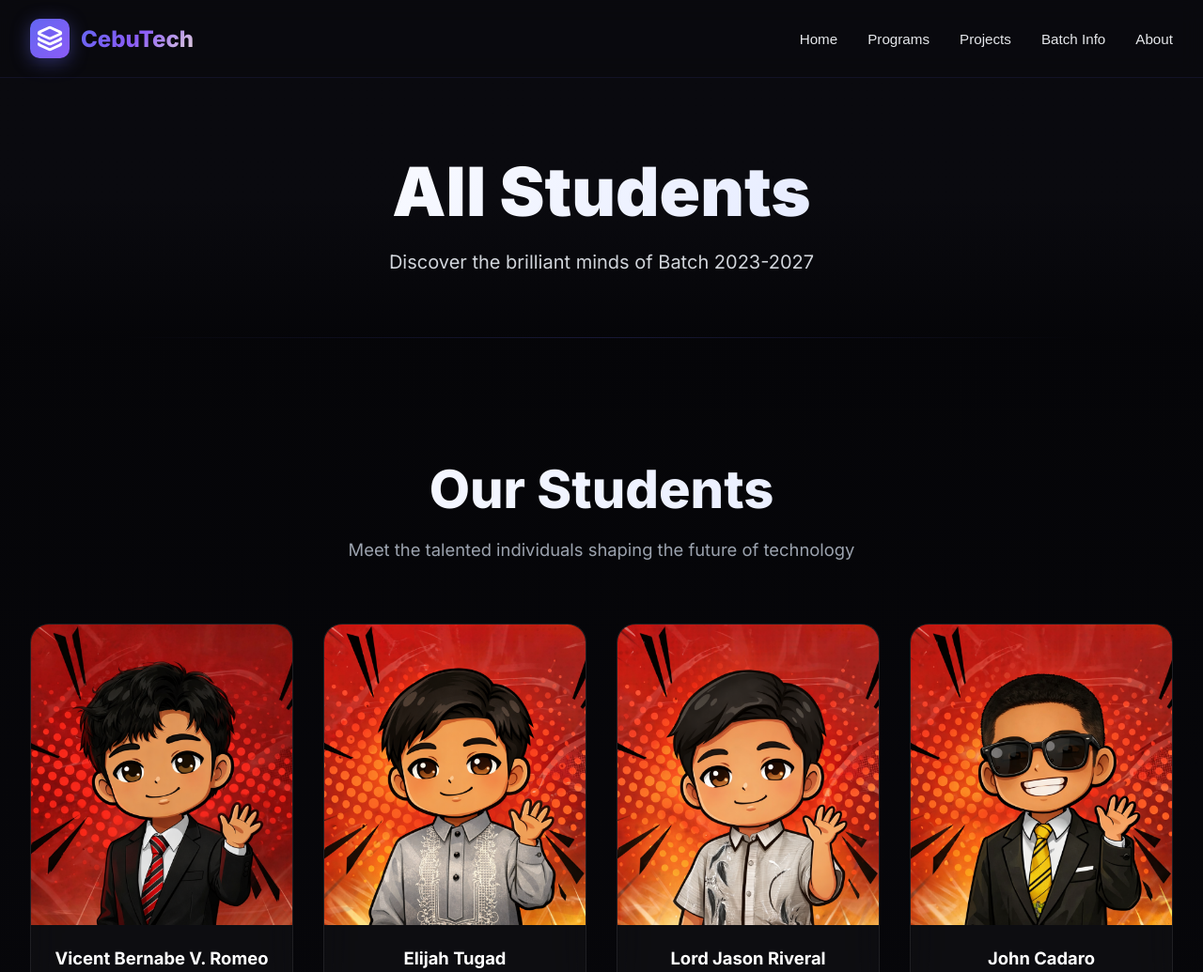
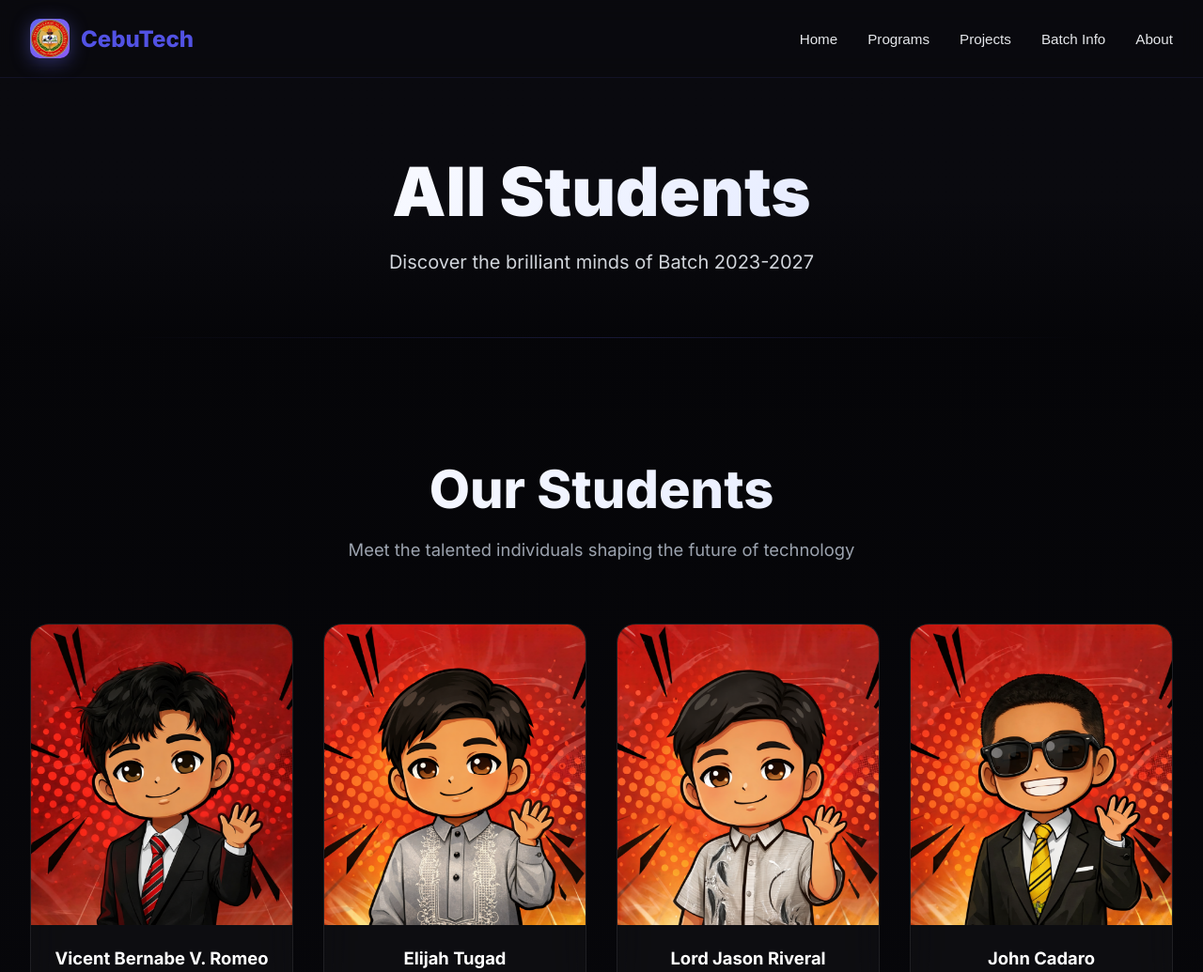
Before and after one commit to DaisuKiee/CebuTech, a React (Create React App) app: page /students in a window 1280 px wide. Shown: the top 1035 px of the page at 94% size. Built offline with nearby package versions, Linux system fonts and the light colour scheme.

Commit message:
Add CTU logo, flip card animation for students, and update hero background to PNG

```diff
--- a/src/components/Hero.jsx
+++ b/src/components/Hero.jsx
@@ -15,7 +15,7 @@ const Hero = ({ scrollY }) => {
         className="hero-background"
         style={{
           transform: `translateY(${parallaxOffset}px)`,
-          backgroundImage: 'url(/img/ctu.jpg)'
+          backgroundImage: 'url(/img/ctu.png)'
         }}
       />
       <div className="hero-overlay" />
--- a/src/components/Navbar.jsx
+++ b/src/components/Navbar.jsx
@@ -1,5 +1,4 @@
 import React from 'react';
-import { Layers } from 'lucide-react';
 import { useNavigate, useLocation } from 'react-router-dom';
 
 const Navbar = ({ scrollY }) => {
@@ -37,7 +36,7 @@ const Navbar = ({ scrollY }) => {
       <div className="navbar-container">
         <div className="navbar-logo" onClick={handleLogoClick} style={{ cursor: 'pointer' }}>
           <div className="logo-icon">
-            <Layers size={28} strokeWidth={2.5} />
+            <img src="/img/ctulogo.png" alt="CTU Logo" className="logo-image" />
           </div>
           <span className="logo-text">CebuTech</span>
         </div>
--- a/src/styles/cebutech.css
+++ b/src/styles/cebutech.css
@@ -70,16 +70,23 @@ body {
   color: white;
   box-shadow: 0 4px 20px rgba(99, 102, 241, 0.4);
   transition: transform 0.3s cubic-bezier(0.4, 0, 0.2, 1);
+  overflow: hidden;
 }
 
 .logo-icon:hover {
   transform: scale(1.1) rotate(5deg);
 }
 
+.logo-image {
+  width: 100%;
+  height: 100%;
+  object-fit: cover;
+}
+
 .logo-text {
   font-size: 1.5rem;
   font-weight: 800;
-  background: linear-gradient(135deg, #6366f1 0%, #8b5cf6 50%, #e4d3dc 100%);
+  background: rgb(82, 82, 228)  ;
   -webkit-background-clip: text;
   -webkit-text-fill-color: transparent;
   background-clip: text;
@@ -149,9 +156,9 @@ body {
   position: absolute;
   inset: 0;
   background: linear-gradient(135deg,
-    rgba(10, 10, 18, 0.9) 0%,
-    rgba(10, 10, 18, 0.85) 50%,
-    rgba(10, 10, 18, 0.9) 100%
+    rgba(10, 10, 18, 0.489) 0%,
+    rgba(10, 10, 18, 0.378) 50%,
+    rgba(10, 10, 18, 0.24) 100%
   );
 }
 
@@ -710,8 +717,11 @@ body {
   opacity: 0;
 }
 
+.student-card.has-hover {
+  transform-style: preserve-3d;
+}
+
 .student-card.has-hover:hover {
-  transform: translateY(-8px);
   border-color: rgba(99, 102, 241, 0.3);
   box-shadow: 0 20px 60px rgba(99, 102, 241, 0.2);
 }
@@ -726,18 +736,22 @@ body {
   position: relative;
   width: 100%;
   height: 320px;
-  overflow: hidden;
+  transform-style: preserve-3d;
+  transition: transform 0.8s cubic-bezier(0.4, 0, 0.2, 1);
+}
+
+.student-card.has-hover:hover .student-image-container {
+  transform: rotateY(180deg);
 }
 
 .student-image {
   width: 100%;
   height: 100%;
   object-fit: cover;
-  transition: transform 0.6s cubic-bezier(0.4, 0, 0.2, 1);
-}
-
-.student-card.has-hover:hover .student-image {
-  transform: scale(1.1);
+  backface-visibility: hidden;
+  position: absolute;
+  top: 0;
+  left: 0;
 }
 
 .student-overlay {
@@ -750,12 +764,8 @@ body {
   display: flex;
   align-items: flex-end;
   padding: 1.5rem;
-  opacity: 0;
-  transition: opacity 0.3s ease;
-}
-
-.student-card.has-hover:hover .student-overlay {
-  opacity: 1;
+  backface-visibility: hidden;
+  transform: rotateY(180deg);
 }
 
 .student-overlay-content {
```
Also changed, not shown: public/img/ctu.png (added), public/img/ctulogo.png (added).
